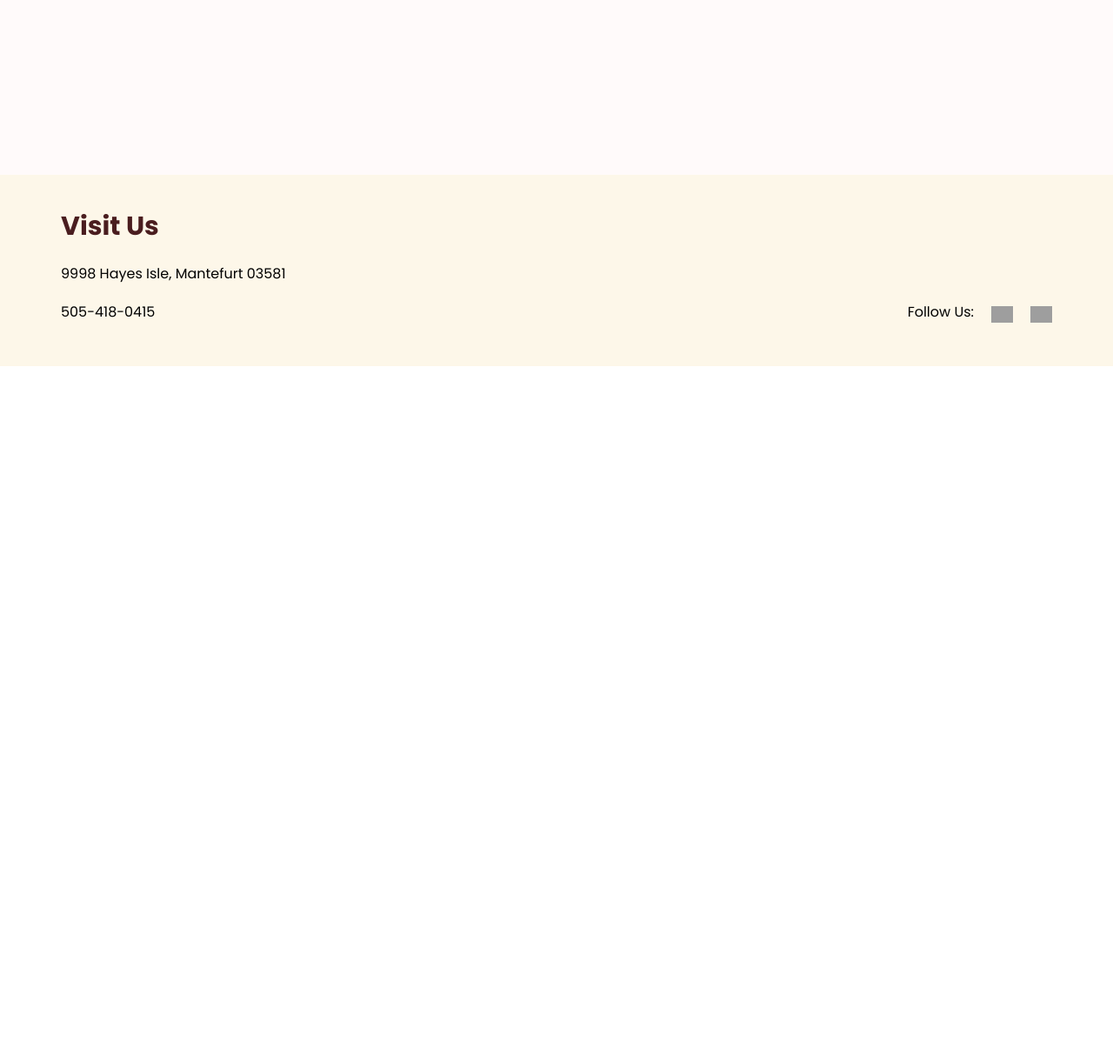
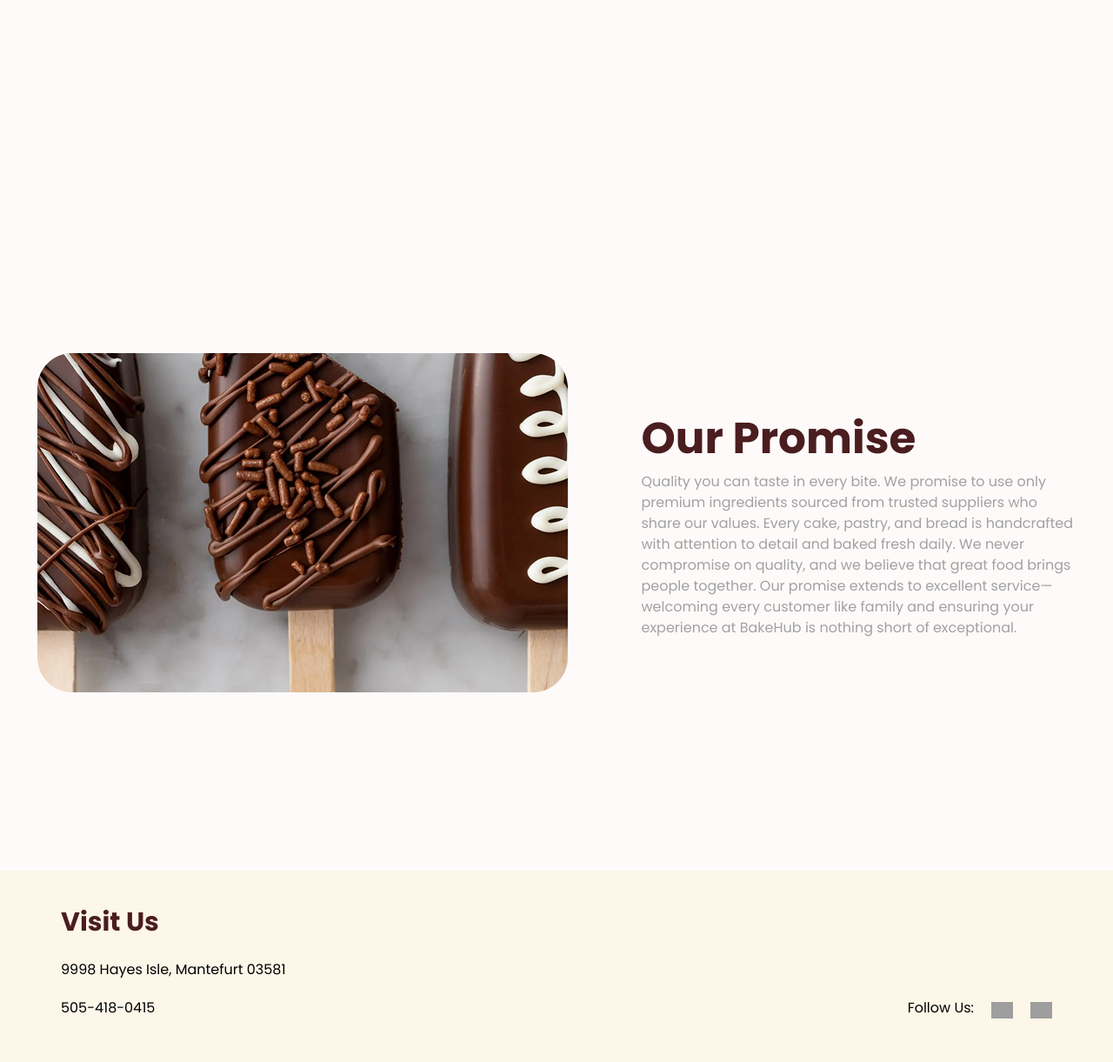
Before and after one commit to Lance19Kent/Bakehub---Static, a PHP site: page /aboutUs.html in a window 1280 px wide. Shown: the part 1432-2653 px from the top of the page at 87% size. Before the commit the page ends 1853 px from the top, so only its background shows below. Run offline with PHP 8.4, Linux system fonts and the light colour scheme; grey boxes are pictures that could not be loaded.

Commit message:
Third Section about us Page done

```diff
--- a/aboutUs.html
+++ b/aboutUs.html
@@ -43,7 +43,15 @@
                 <img src="/assets/img/aboutUs-2nd.png" alt="">
             </div>
         </section>
-
+        <section class="w-full min-h-screen flex flex-row-reverse items-center justify-around">
+            <div class="w-full max-w-[500px]">
+                <h1 class="text-[50px] text-(--maroon-color) font-bold">Our Promise</h1>
+                <p class="text-[16px] text-(--gray-color)">Quality you can taste in every bite. We promise to use only premium ingredients sourced from trusted suppliers who share our values. Every cake, pastry, and bread is handcrafted with attention to detail and baked fresh daily. We never compromise on quality, and we believe that great food brings people together. Our promise extends to excellent service—welcoming every customer like family and ensuring your experience at BakeHub is nothing short of exceptional.</p>
+            </div>
+            <div>
+                <img src="/assets/img/aboutUs-3rd.png" alt="">
+            </div>
+        </section>
     </main>
     <footer class="w-full h-[220px] bg-(--bg-color) flex px-[70px] items-center py-[50px]">
         <div class="w-full h-full flex flex-col gap-5 justify-end">
--- a/src/output.css
+++ b/src/output.css
@@ -248,6 +248,12 @@
   }
   .flex-col {
     flex-direction: column;
+  }
+  .flex-row {
+    flex-direction: row;
+  }
+  .flex-row-reverse {
+    flex-direction: row-reverse;
   }
   .items-center {
     align-items: center;
```
Also changed, not shown: assets/img/aboutUs-3rd.png (added).
